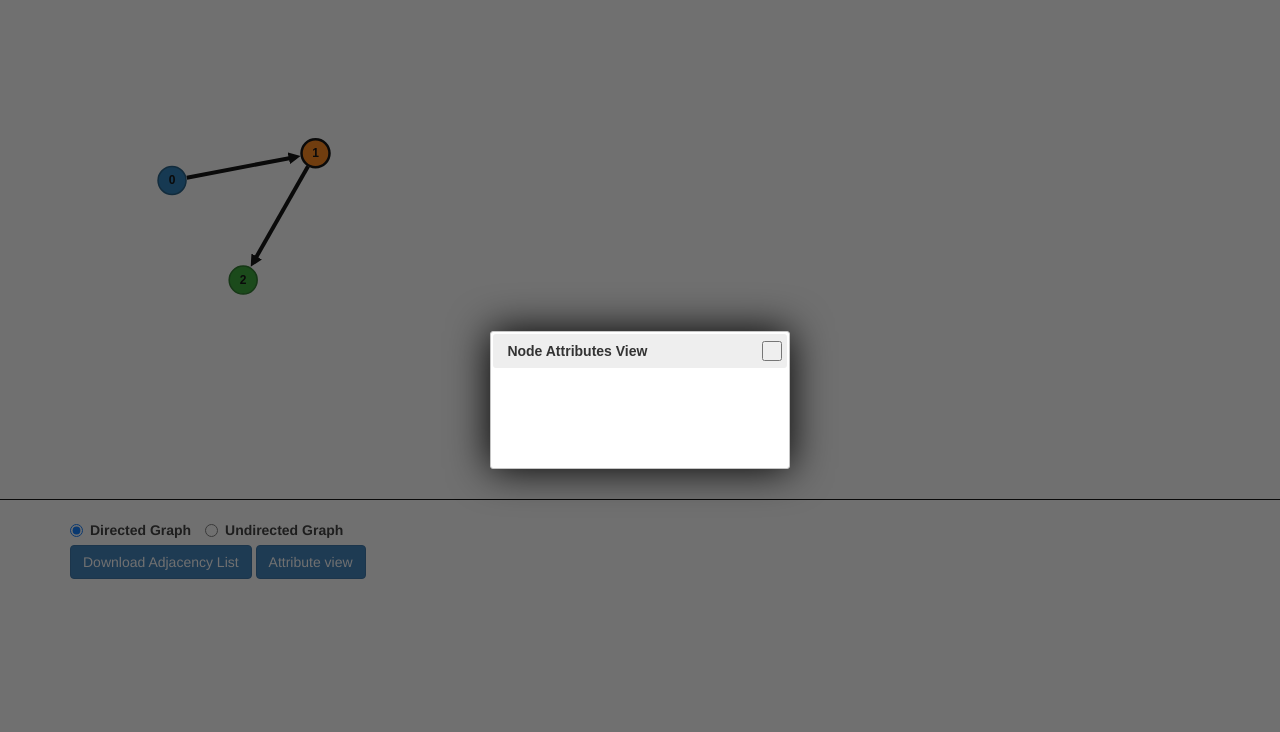
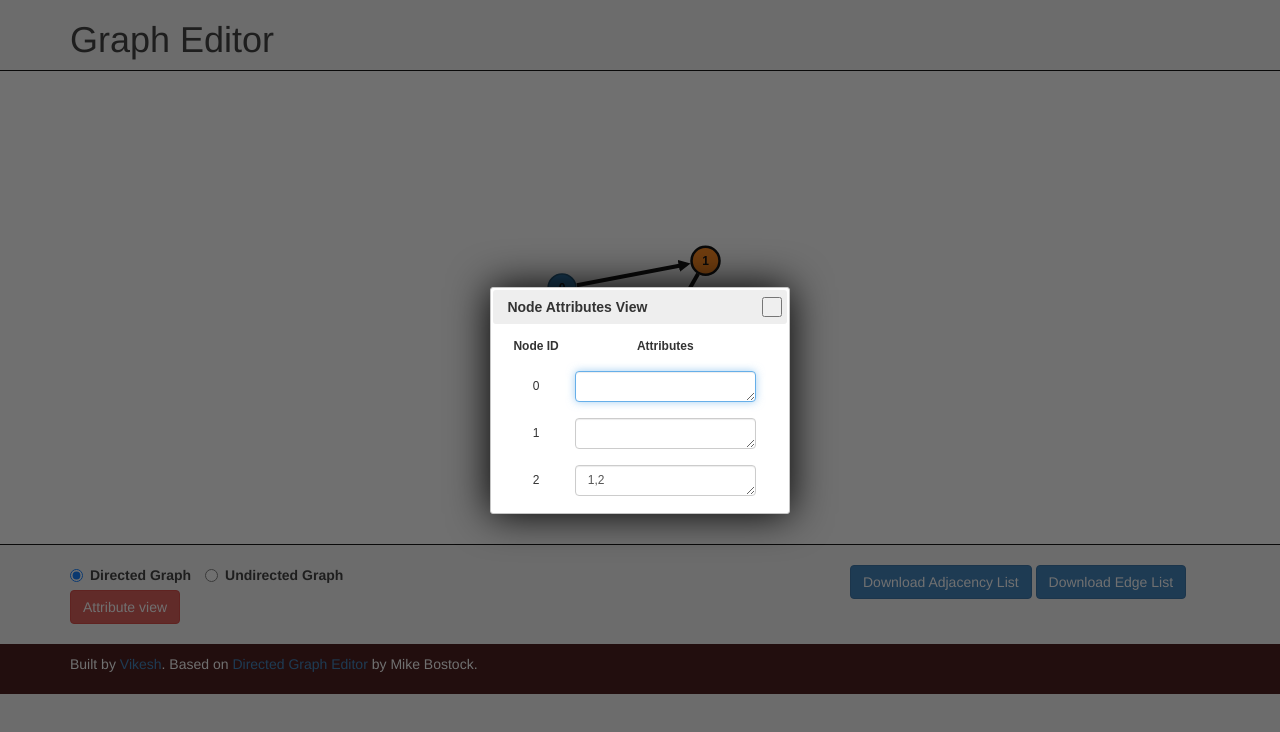
Before and after one commit to vikeshkhanna/graph-editor, a plain HTML site: page index.html in a window 1280 px wide. Both pictures are taken after a click on the button "Attribute view". Drawn offline with nearby package versions, Linux system fonts and the light colour scheme.

Commit message:
Adding attr view

```diff
--- a/app.css
+++ b/app.css
@@ -1,3 +1,8 @@
+body
+{
+	background-color:#F5F5F5;
+}
+
 svg {
   background-color: #FFF;
   cursor: default;
@@ -64,42 +69,10 @@ text.id {
 #editor-container
 {
 	width:100%;
-	height:500px;
+	height:475px;
 	border-bottom: solid black 1px;
+	border-top: solid black 1px;
 	margin-bottom:20px;
-}
-
-/* Callout styling */
-div.callout
-{
-	height:60px;
-	width:100px;
-	float:left;
-	background-color: #444;
-	background-image: -moz-linear-gradient(top, #444, #444);
-	position: relative;
-	color: #ccc;
-	padding: 10px;
-	border-radius: 3px;
-	box-shadow: 0px 0px 20px #999;
-	margin: 25px;
-	min-height: 50px;
-	border: 1px solid #333;
-	text-shadow: 0 0 1px #000;
-}
-
-.callout::before {
-	content: "";
-	width: 0px;
-	height: 0px;
-	border: 0.8em solid transparent;
-	position: absolute;
-}
-
-.callout.right::before {
-	left: -20px;
-	top: 40%;
-	border-right: 10px solid #444;
 }
 
 .ui-dialog
@@ -130,3 +103,19 @@ div.callout
 	background:#eee;
 	border:none;
 }
+
+#footer
+{
+	background-color:#3C0C0C;
+	height:50px;
+	padding:10px;
+	margin-top:20px;
+	color:white;
+}
+
+#attr-view th, td
+{
+	padding:8px;
+	text-align:center;
+	vertical-align:middle;
+}
--- a/app.js
+++ b/app.js
@@ -12,8 +12,8 @@ function Editor(options){
 		}
 	}
 
-	this.width=500;
-	this.height=400;
+	this.width=$(this.container).width();
+	this.height=$(this.container).height();
 
 	this.nodes = [
 			{id: "0", reflexive: false, attrs:[]},
@@ -101,7 +101,6 @@ Editor.prototype.resetMouseVars = function() {
 }
 
 Editor.prototype.tick = function(){
-
 		// draw directed edges with proper padding from node centers
 		this.path.attr('d', function(d) {
 			var sourcePadding = getPadding(d.source);
@@ -296,6 +295,7 @@ Editor.prototype.mousedown = function() {
       node = {id: (++this.lastNodeId).toString(), reflexive: false};
   node.x = point[0];
   node.y = point[1];
+	node.attrs = []
   this.nodes.push(node);
   this.restart();
 }
--- a/index.html
+++ b/index.html
@@ -83,10 +83,32 @@
 						});
 
 						$("#btn-attr-view").click(function(){
+
+							$("#attr-view-content").empty();
+							$("#attr-view-content").append("<tr><th>Node ID</th><th>Attributes</th></tr><tr>");
+
+							// attribute view
+							for(var i=0;i<editor.nodes.length;i++)
+							{
+								$("#attr-view-content").append("<tr></tr>");
+							}
+
+							var rows = d3.select("#attr-view-content").selectAll("tr")
+								.filter(function(d,i) { return i!=0; })
+								.data(editor.nodes);
+
+							rows.append("td").text(function(d){ return d.id; });
+							rows.append("td").append("textarea")
+								.attr("class", "form-control")
+								.attr("rows","1")
+								.text(function(d){ return d.attrs.join(); });
+
+							// show the dialog
 							$("#attr-view").dialog({
 																			modal:true,
 																			title:"Node Attributes View",
 																			closeText:"close",
+																			maxHeight:600,
 																			closeOnEscape:true,
 																			hide : {effect : "fade", duration:100}
 																	});
@@ -97,6 +119,7 @@
   </head>
 
 	<body>
+		<!--Node-attr modal-->
 		<div id="node-attr" style="display:none">
 			<form role="form" action="#">
 				<div class="form-group">
@@ -115,11 +138,27 @@
 					<label class="control-label" id="node-attr-error">Node ID must be unique</label>
 				</div>
 			</form>
+		</div><!--Modal ends-->
+
+		<div id="attr-view" style="display:none">
+			<table>
+				<tbody id="attr-view-content">
+
+				</tbody>
+			</table>
 		</div>
 
-		<div id="attr-view"></div>
+		<div class="container bs-docs-container">
+			<h1>Graph Editor</h1>
+		</div>
+
 		<div id="editor-container"></div>
+
+		<!--Container begins-->
 		<div class="container bs-docs-container">
+			<div class="row"> <!--Row begins-->
+				<div class="col-md-8">
+					<form role="form">
 						<div class="radio-inline">
 								<label>
 									<input type="radio" name="options" id="options_directed" class="graph-type" value="directed" checked>
@@ -132,12 +171,23 @@
 										Undirected Graph
 								</label>
 							</div>
+					</form>
+					<button class="btn btn-primary btn-danger" id="btn-attr-view">Attribute view</button>
+				</div>
+				<div class="col-md-4">
+						<button class="btn btn-primary" id="download">Download Adjacency List</button>
+						<button class="btn btn-primary" id="download">Download Edge List</button>
+				</div>
+			</div><!--Row ends-->
+		</div><!--Container ends-->
 
-			<div style="display:block">
-				<button class="btn btn-primary" id="download">Download Adjacency List</button>
-				<button class="btn btn-primary" id="btn-attr-view">Attribute view</button>
+		<!--Footer-->
+		<div id="footer">
+			<div class="container">
+				<p class="muted credit">
+				Built by <a href="http://stanford.edu/~vikesh" target="_blank">Vikesh</a>.  Based on <a href="http://bl.ocks.org/rkirsling/5001347" target="_blank">Directed Graph Editor</a> by Mike Bostock.
+				</p>
 			</div>
-		</div>
+		</div><!--Footer-->
 	</body>
-
 </html>
```
Lines whose indentation alone changed are shown as unchanged.
